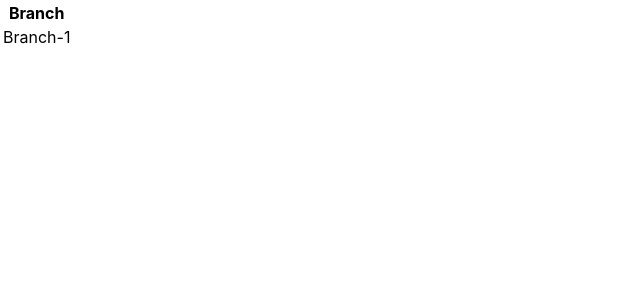
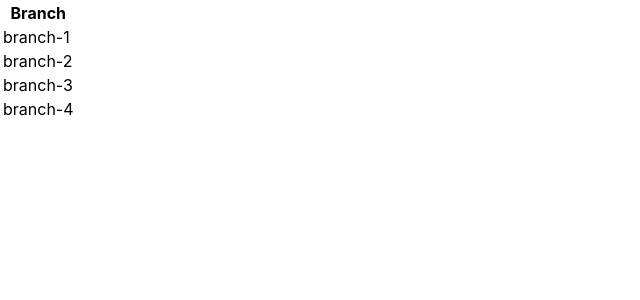
Before and after one commit to BradChes/gitrics-react, a React (Create React App) app: page / in a window 1280 px wide. Shown: the top 300 px of the page, without its empty margins (0-640 px from the left). Built offline with nearby package versions, Linux system fonts and the light colour scheme.

Commit message:
Passing fake json
Fake Json is being passed though the BranchTable.js to display the data.

```diff
--- a/src/App.js
+++ b/src/App.js
@@ -4,9 +4,23 @@ import BranchTable from './BranchTable';
 
 class App extends Component {
     render() {
+      const fakeson = [
+        {
+          'branch': 'branch-1'
+        },
+        {
+          'branch': 'branch-2'
+        },
+        {
+          'branch': 'branch-3'
+        },
+        {
+          'branch': 'branch-4'
+        }
+      ];
         return (
           <div className="container">
-            <BranchTable />
+            <BranchTable branchData={fakeson}/>
           </div>
         );
     }
--- a/src/BranchTable.js
+++ b/src/BranchTable.js
@@ -2,10 +2,13 @@ import React, {Component} from 'react';
 
 class BranchTable extends Component {
     render() {
+
+      const { branchData } = this.props;
+
         return (
           <table>
               <TableHeader />
-              <TableBody />
+              <TableBody branchData={branchData} />
           </table>
         );
     }
@@ -21,14 +24,16 @@ const TableHeader = () => {
     );
 }
 
-const TableBody = () => {
-    return (
-      <tbody>
-          <tr>
-              <td>Branch-1</td>
-          </tr>
-        </tbody>
-    );
+const TableBody = props => {
+    const rows = props.branchData.map((row, index) => {
+        return (
+            <tr key={index}>
+                <td>{row.branch}</td>
+            </tr>
+        );
+    });
+
+    return <tbody>{rows}</tbody>;
 }
 
 export default BranchTable;
```
